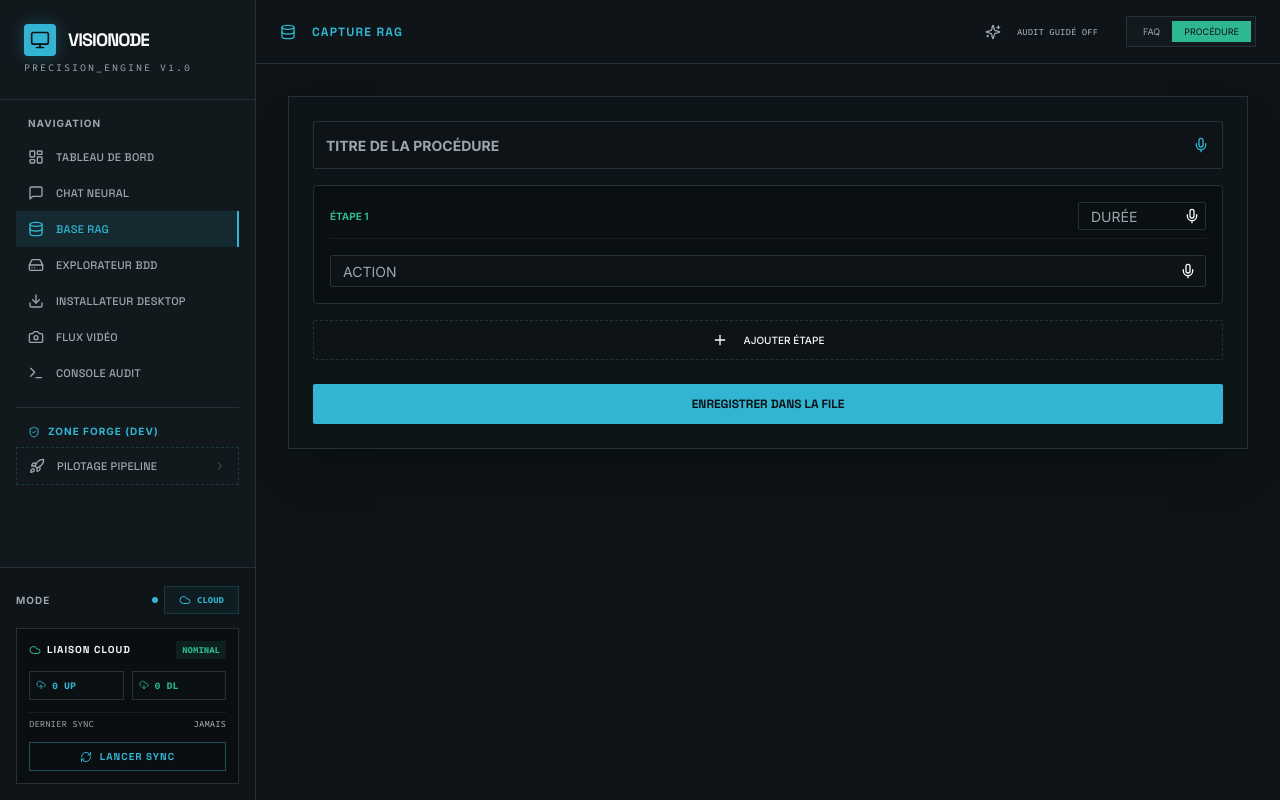
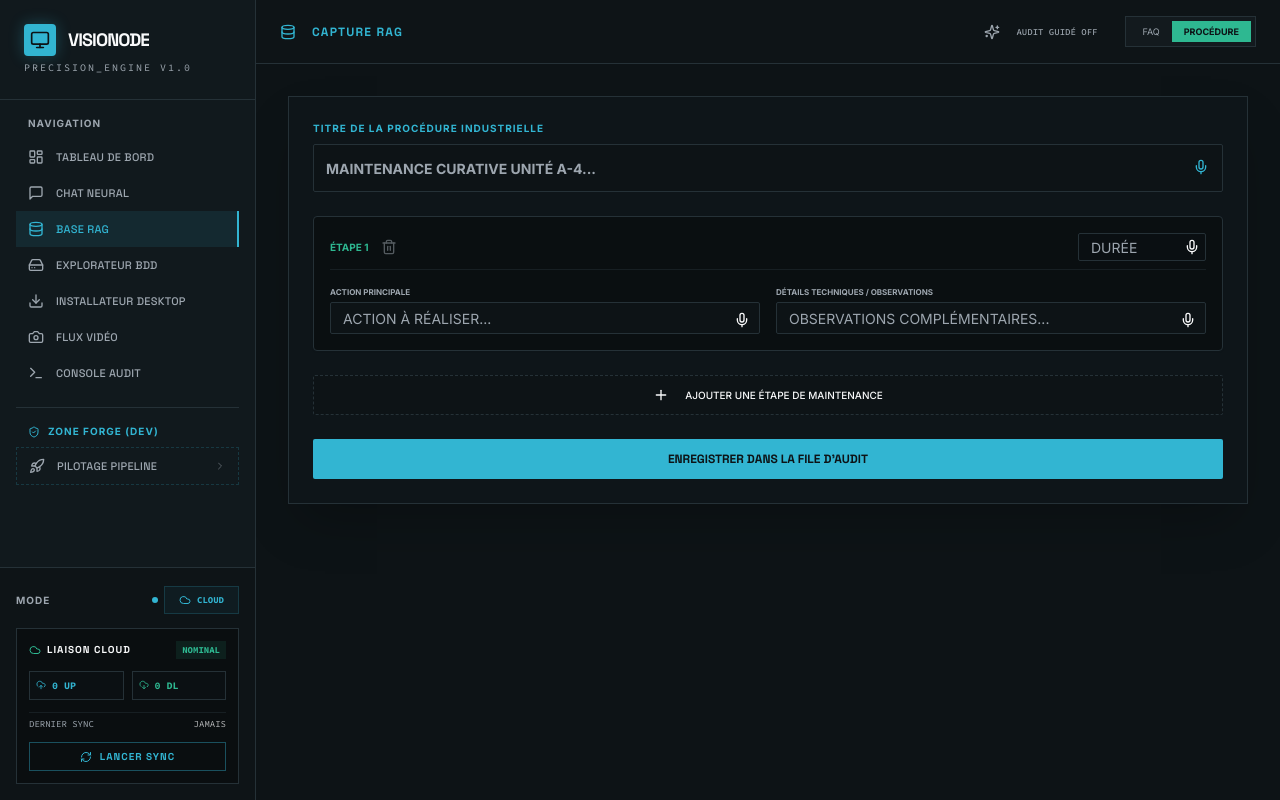
Before and after one commit to beebee-coder/cpp.sousse, a Next.js app: page /dataset in a window 1280 px wide. Both pictures are taken after a click on the button "PROCÉDURE". Built offline with nearby package versions, Linux system fonts and the light colour scheme.

Commit message:
Capture RAG : Procédure : etape manque champs d'option disparues

```diff
--- a/src/app/(dashboard)/dataset/page.tsx
+++ b/src/app/(dashboard)/dataset/page.tsx
@@ -12,7 +12,9 @@ import {
   Sparkles,
   Loader2,
   AlertTriangle,
-  Trash2
+  Trash2,
+  ChevronDown,
+  Info
 } from 'lucide-react';
 
 import { Card } from '@/components/ui/card';
@@ -29,6 +31,7 @@ interface ProcedureStep {
   id: string;
   title: string;
   duration: string;
+  description: string;
 }
 
 interface QAItem {
@@ -39,7 +42,6 @@ interface QAItem {
 }
 
 export default function DatasetPage() {
-  // --- 1. TOUS LES HOOKS AU SOMMET (ORDRE CONSTANT) ---
   const { toast } = useToast();
   const [mounted, setMounted] = useState(false);
   const [mode, setMode] = useState<'qa' | 'procedure'>('qa');
@@ -48,20 +50,18 @@ export default function DatasetPage() {
   const [answer, setAnswer] = useState('');
   const [procTitle, setProcTitle] = useState('');
   const [procSteps, setProcSteps] = useState<ProcedureStep[]>([
-    { id: '1', title: '', duration: '' }
+    { id: '1', title: '', duration: '', description: '' }
   ]);
   const [isUploading, setIsUploading] = useState(false);
   const [isGuideActive, setIsGuideActive] = useState(false);
   const [activeUIField, setActiveUIField] = useState<{ type: string, index?: number } | null>(null);
 
-  // Référence pour maintenir la liaison avec la voix sans re-rendu intempestif
   const activeVoiceFieldRef = useRef<{ type: string, index?: number } | null>(null);
 
   useEffect(() => {
     setMounted(true);
   }, []);
 
-  // Synchronisation de la ref avec l'état UI
   useEffect(() => {
     activeVoiceFieldRef.current = activeUIField;
   }, [activeUIField]);
@@ -69,8 +69,6 @@ export default function DatasetPage() {
   const handleVoiceResult = useCallback((text: string) => {
     const target = activeVoiceFieldRef.current;
     if (!target) return;
-
-    console.log(`🎙️ [DATASET_AUDIT] Injection voix dans [${target.type}${target.index !== undefined ? ':' + target.index : ''}] : ${text}`);
 
     if (target.type === 'question') {
       setQuestion(prev => prev ? `${prev} ${text}` : text);
@@ -85,13 +83,13 @@ export default function DatasetPage() {
         const s = { ...next[target.index!] };
         if (target.type === 'stepTitle') s.title = s.title ? `${s.title} ${text}` : text;
         else if (target.type === 'stepDuration') s.duration = s.duration ? `${s.duration} ${text}` : text;
+        else if (target.type === 'stepDescription') s.description = s.description ? `${s.description} ${text}` : text;
         next[target.index!] = s;
         return next;
       });
     }
   }, []);
 
-  // Paramètres voix mémoïsés pour éviter les cycles de hooks
   const voiceOptions = useMemo(() => ({
     onResult: handleVoiceResult,
     autoRestart: true,
@@ -104,7 +102,7 @@ export default function DatasetPage() {
     if (voice.error === 'not-allowed') {
       toast({
         title: "Microphone Bloqué",
-        description: "Accès refusé. Vérifiez les permissions de votre navigateur ou utilisez HTTPS.",
+        description: "Accès refusé. Vérifiez les permissions de votre navigateur.",
         variant: "destructive"
       });
     }
@@ -119,7 +117,6 @@ export default function DatasetPage() {
     } else {
       voice.stopListening();
       setActiveUIField({ type, index });
-      // Délai court pour assurer l'arrêt propre avant redémarrage sur une nouvelle cible
       setTimeout(() => {
         voice.startListening();
         if (isGuideActive) {
@@ -137,12 +134,17 @@ export default function DatasetPage() {
       setQuestion(''); setAnswer('');
     } else {
       if (!procTitle.trim()) return;
-      const details = procSteps.map((s, i) => `[ÉTAPE ${i + 1}] ${s.title} (${s.duration})`).join('\n');
+      const details = procSteps.map((s, i) => `[Étape ${i + 1}] ${s.title} (${s.duration})\n${s.description}`).join('\n\n');
       setQaItems(prev => [{ id: Date.now().toString(), type: 'procedure', label: procTitle, details }, ...prev]);
       setProcTitle('');
-      setProcSteps([{ id: Date.now().toString(), title: '', duration: '' }]);
+      setProcSteps([{ id: Date.now().toString(), title: '', duration: '', description: '' }]);
     }
-    toast({ title: "Donnée ajoutée à la file d'attente." });
+    toast({ title: "Donnée enregistrée localement." });
+  };
+
+  const removeStep = (id: string) => {
+    if (procSteps.length <= 1) return;
+    setProcSteps(prev => prev.filter(s => s.id !== id));
   };
 
   const handleFinalSubmit = async () => {
@@ -158,7 +160,7 @@ export default function DatasetPage() {
         createdAt: new Date()
       }));
       await apiClient.post('/api/sync/upload', { userId: 'admin', projectId: 'project-001', items });
-      toast({ title: "Synchronisation Réussie", description: "Le registre cloud a été mis à jour." });
+      toast({ title: "Synchronisation Cloud Terminée" });
       setQaItems([]);
     } catch (e) {
       toast({ title: "Échec Synchronisation", variant: "destructive" });
@@ -167,24 +169,17 @@ export default function DatasetPage() {
     }
   };
 
-  const removeItem = (id: string) => {
-    setQaItems(prev => prev.filter(i => i.id !== id));
-  };
-
-  // --- RENDU ---
-  if (!mounted) {
-    return (
-      <div className="flex h-screen bg-background items-center justify-center">
-        <Loader2 className="w-8 h-8 animate-spin text-primary opacity-20" />
-      </div>
-    );
-  }
-
   return (
     <div className="flex flex-col lg:flex-row h-screen bg-background overflow-hidden">
       <DashboardSidebar />
 
       <main className="flex-1 flex flex-col min-w-0 h-full overflow-y-auto terminal-scroll">
+        {!mounted ? (
+          <div className="flex-1 flex items-center justify-center">
+            <Loader2 className="w-8 h-8 animate-spin text-primary opacity-20" />
+          </div>
+        ) : (
+          <>
             <header className="h-16 border-b border-border bg-card/30 flex items-center justify-between px-6 shrink-0">
               <div className="flex items-center gap-4">
                 <div className="lg:hidden w-10" />
@@ -209,58 +204,74 @@ export default function DatasetPage() {
                   Audit Guidé {isGuideActive ? "ON" : "OFF"}
                 </Button>
                 <div className="flex bg-muted/30 p-1 rounded-sm border border-border">
-              <button onClick={() => setMode('qa')} className={cn("px-3 py-1 text-[9px] uppercase rounded-sm", mode === 'qa' ? "bg-primary text-primary-foreground" : "text-muted-foreground")}>FAQ</button>
-              <button onClick={() => setMode('procedure')} className={cn("px-3 py-1 text-[9px] uppercase rounded-sm", mode === 'procedure' ? "bg-secondary text-secondary-foreground" : "text-muted-foreground")}>Procédure</button>
+                  <button onClick={() => setMode('qa')} className={cn("px-3 py-1 text-[9px] uppercase rounded-sm transition-all", mode === 'qa' ? "bg-primary text-primary-foreground font-bold" : "text-muted-foreground hover:text-foreground")}>FAQ</button>
+                  <button onClick={() => setMode('procedure')} className={cn("px-3 py-1 text-[9px] uppercase rounded-sm transition-all", mode === 'procedure' ? "bg-secondary text-secondary-foreground font-bold" : "text-muted-foreground hover:text-foreground")}>Procédure</button>
                 </div>
               </div>
             </header>
 
-        <div className="p-4 lg:p-8 max-w-5xl mx-auto w-full space-y-6">
+            <div className="p-4 lg:p-8 max-w-5xl mx-auto w-full space-y-8">
               <Card className="p-6 border-border bg-card/50 space-y-6 rounded-sm shadow-2xl">
                 <form onSubmit={handleAddItem} className="space-y-6">
                   {mode === 'qa' ? (
                     <div className="grid grid-cols-1 md:grid-cols-2 gap-4">
                       <div className="relative">
+                        <p className="text-[10px] font-bold text-primary mb-2 uppercase tracking-widest">Symptôme / Question</p>
                         <Textarea
                           value={question}
                           onChange={(e) => setQuestion(e.target.value)}
-                      placeholder="SYMPTÔME / QUESTION..."
+                          placeholder="EX: ÉCHAUFFEMENT POMPE P-101..."
                           className={cn("h-32 bg-background font-code text-xs uppercase transition-all", activeUIField?.type === 'question' && "ring-2 ring-red-500 border-red-500 animate-pulse")}
                         />
-                    <Button type="button" variant="ghost" size="icon" onClick={() => toggleVoice('question')} className={cn("absolute top-2 right-2 h-7 w-7", activeUIField?.type === 'question' ? "text-red-500" : "text-primary")}>
+                        <Button type="button" variant="ghost" size="icon" onClick={() => toggleVoice('question')} className={cn("absolute top-8 right-2 h-7 w-7", activeUIField?.type === 'question' ? "text-red-500" : "text-primary")}>
                           {voice.isListening && activeUIField?.type === 'question' ? <MicOff className="w-3.5 h-3.5" /> : <Mic className="w-3.5 h-3.5" />}
                         </Button>
                       </div>
                       <div className="relative">
+                        <p className="text-[10px] font-bold text-secondary mb-2 uppercase tracking-widest">Résolution / Réponse</p>
                         <Textarea
                           value={answer}
                           onChange={(e) => setAnswer(e.target.value)}
-                      placeholder="RÉSOLUTION / RÉPONSE..."
+                          placeholder="EX: VÉRIFIER LUBRIFICATION PALIER 2..."
                           className={cn("h-32 bg-background font-code text-xs uppercase transition-all", activeUIField?.type === 'answer' && "ring-2 ring-red-500 border-red-500 animate-pulse")}
                         />
-                    <Button type="button" variant="ghost" size="icon" onClick={() => toggleVoice('answer')} className={cn("absolute top-2 right-2 h-7 w-7", activeUIField?.type === 'answer' ? "text-red-500" : "text-primary")}>
+                        <Button type="button" variant="ghost" size="icon" onClick={() => toggleVoice('answer')} className={cn("absolute top-8 right-2 h-7 w-7", activeUIField?.type === 'answer' ? "text-red-500" : "text-secondary")}>
                            {voice.isListening && activeUIField?.type === 'answer' ? <MicOff className="w-3.5 h-3.5" /> : <Mic className="w-3.5 h-3.5" />}
                         </Button>
                       </div>
                     </div>
                   ) : (
-                <div className="space-y-4">
+                    <div className="space-y-6">
                       <div className="relative">
+                        <p className="text-[10px] font-bold text-primary mb-2 uppercase tracking-widest">Titre de la procédure industrielle</p>
                         <Input
                           value={procTitle}
                           onChange={(e) => setProcTitle(e.target.value)}
-                      placeholder="TITRE DE LA PROCÉDURE"
+                          placeholder="MAINTENANCE CURATIVE UNITÉ A-4..."
                           className={cn("bg-background uppercase h-12 text-sm font-bold", activeUIField?.type === 'procTitle' && "ring-2 ring-red-500 border-red-500")}
                         />
-                    <Button type="button" variant="ghost" size="icon" onClick={() => toggleVoice('procTitle')} className={cn("absolute top-2.5 right-2 h-7 w-7", activeUIField?.type === 'procTitle' ? "text-red-500" : "text-primary")}>
+                        <Button type="button" variant="ghost" size="icon" onClick={() => toggleVoice('procTitle')} className={cn("absolute top-8 right-2 h-7 w-7", activeUIField?.type === 'procTitle' ? "text-red-500" : "text-primary")}>
                           <Mic className="w-3.5 h-3.5" />
                         </Button>
                       </div>
 
+                      <div className="space-y-4">
                         {procSteps.map((step, index) => (
-                    <Card key={step.id} className="p-4 border-border bg-black/30 space-y-4">
+                          <Card key={step.id} className="p-4 border-border bg-black/30 space-y-4 relative group">
                             <div className="flex justify-between items-center border-b border-border/50 pb-2">
+                              <div className="flex items-center gap-2">
                                 <span className="text-[10px] font-bold text-secondary uppercase">Étape {index + 1}</span>
+                                <Button
+                                  type="button"
+                                  variant="ghost"
+                                  size="icon"
+                                  onClick={() => removeStep(step.id)}
+                                  className="h-6 w-6 text-muted-foreground hover:text-destructive transition-colors"
+                                  disabled={procSteps.length <= 1}
+                                >
+                                  <Trash2 className="w-3 h-3" />
+                                </Button>
+                              </div>
                               <div className="relative">
                                 <Input
                                   placeholder="DURÉE"
@@ -271,60 +282,81 @@ export default function DatasetPage() {
                                 <Button type="button" variant="ghost" size="icon" onClick={() => toggleVoice('stepDuration', index)} className="absolute right-0 top-0 h-7 w-7"><Mic className="w-2.5 h-2.5" /></Button>
                               </div>
                             </div>
+
+                            <div className="grid grid-cols-1 md:grid-cols-2 gap-4">
                               <div className="relative">
+                                <p className="text-[8px] font-bold uppercase text-muted-foreground mb-1">Action Principale</p>
                                 <Input
-                          placeholder="ACTION"
+                                  placeholder="Action à réaliser..."
                                   value={step.title}
                                   onChange={(e) => { const n = [...procSteps]; n[index].title = e.target.value; setProcSteps(n); }}
                                   className={cn("h-8 text-[10px] uppercase", activeUIField?.type === 'stepTitle' && activeUIField?.index === index && "ring-1 ring-red-500")}
                                 />
-                        <Button type="button" variant="ghost" size="icon" onClick={() => toggleVoice('stepTitle', index)} className="absolute top-0.5 right-1 h-7 w-7"><Mic className="w-3 h-3" /></Button>
+                                <Button type="button" variant="ghost" size="icon" onClick={() => toggleVoice('stepTitle', index)} className="absolute top-5 right-1 h-7 w-7"><Mic className="w-3 h-3" /></Button>
+                              </div>
+                              <div className="relative">
+                                <p className="text-[8px] font-bold uppercase text-muted-foreground mb-1">Détails techniques / Observations</p>
+                                <Input
+                                  placeholder="Observations complémentaires..."
+                                  value={step.description}
+                                  onChange={(e) => { const n = [...procSteps]; n[index].description = e.target.value; setProcSteps(n); }}
+                                  className={cn("h-8 text-[10px] uppercase", activeUIField?.type === 'stepDescription' && activeUIField?.index === index && "ring-1 ring-red-500")}
+                                />
+                                <Button type="button" variant="ghost" size="icon" onClick={() => toggleVoice('stepDescription', index)} className="absolute top-5 right-1 h-7 w-7"><Mic className="w-3 h-3" /></Button>
+                              </div>
                             </div>
                           </Card>
                         ))}
-                  <Button type="button" variant="outline" onClick={() => setProcSteps([...procSteps, { id: Date.now().toString(), title: '', duration: '' }])} className="w-full border-dashed h-10 text-[10px] uppercase">
-                    <Plus className="w-3 h-3 mr-2" /> Ajouter Étape
+                      </div>
+
+                      <Button type="button" variant="outline" onClick={() => setProcSteps([...procSteps, { id: Date.now().toString(), title: '', duration: '', description: '' }])} className="w-full border-dashed h-10 text-[10px] uppercase hover:bg-secondary/5 hover:border-secondary/50">
+                        <Plus className="w-3 h-3 mr-2" /> Ajouter une étape de maintenance
                       </Button>
                     </div>
                   )}
 
-              <Button type="submit" className="w-full font-headline font-bold uppercase text-xs h-10 bg-primary">
-                Enregistrer dans la file
+                  <Button type="submit" className="w-full font-headline font-bold uppercase text-xs h-10 bg-primary hover:shadow-[0_0_15px_rgba(50,181,212,0.3)] transition-all">
+                    Enregistrer dans la file d'audit
                   </Button>
                 </form>
               </Card>
 
               {qaItems.length > 0 && (
-            <div className="space-y-3 pb-12">
+                <div className="space-y-4 pb-12 animate-in fade-in slide-in-from-bottom-4 duration-500">
                   <div className="flex justify-between items-center px-2">
                     <h3 className="text-[10px] font-bold uppercase tracking-widest text-muted-foreground flex items-center gap-2">
-                  <Layers className="w-3.5 h-3.5" /> File d'attente ({qaItems.length})
+                      <Layers className="w-3.5 h-3.5" /> Registre Provisoire ({qaItems.length} items)
                     </h3>
-                <Button onClick={handleFinalSubmit} disabled={isUploading} size="sm" className="bg-secondary text-secondary-foreground text-[9px] uppercase font-bold">
+                    <Button onClick={handleFinalSubmit} disabled={isUploading} size="sm" className="bg-secondary text-secondary-foreground text-[9px] uppercase font-bold shadow-lg">
                       {isUploading ? <Loader2 className="w-3 h-3 mr-2 animate-spin" /> : <UploadCloud className="w-3 h-3 mr-2" />}
-                  Pousser vers Cloud
+                      Pousser vers le Cloud Industriel
                     </Button>
                   </div>
 
                   <div className="grid grid-cols-1 md:grid-cols-2 gap-4">
                     {qaItems.map(item => (
-                  <Card key={item.id} className="p-4 border-border bg-card/20 relative group">
+                      <Card key={item.id} className="p-4 border-border bg-card/20 relative group hover:border-primary/30 transition-colors">
                         <Button
                           variant="ghost"
                           size="icon"
-                      onClick={() => removeItem(item.id)}
+                          onClick={() => setQaItems(prev => prev.filter(i => i.id !== item.id))}
                           className="absolute top-2 right-2 h-6 w-6 opacity-0 group-hover:opacity-100 transition-opacity text-destructive"
                         >
                           <Trash2 className="w-3 h-3" />
                         </Button>
-                    <p className="text-[10px] font-bold text-primary uppercase truncate pr-8 mb-1">{item.label}</p>
-                    <p className="text-[9px] font-code text-muted-foreground line-clamp-2 italic">{item.details}</p>
+                        <div className="flex items-center gap-2 mb-2">
+                          <span className={cn("w-1.5 h-1.5 rounded-full", item.type === 'qa' ? "bg-primary" : "bg-secondary")} />
+                          <p className="text-[10px] font-bold text-primary uppercase truncate pr-8">{item.label}</p>
+                        </div>
+                        <p className="text-[9px] font-code text-muted-foreground line-clamp-3 italic bg-black/20 p-2 rounded-sm whitespace-pre-wrap">{item.details}</p>
                       </Card>
                     ))}
                   </div>
                 </div>
               )}
             </div>
+          </>
+        )}
       </main>
     </div>
   );
--- a/src/hooks/use-voice.ts
+++ b/src/hooks/use-voice.ts
@@ -32,7 +32,6 @@ export function useVoice(options: VoiceOptions = {}) {
   const optionsRef = useRef(options);
   const hasPermissionError = useRef(false);
 
-  // Mise à jour synchronisée des options via ref pour éviter les boucles d'effet
   useEffect(() => {
     optionsRef.current = options;
   }, [options]);
@@ -72,7 +71,6 @@ export function useVoice(options: VoiceOptions = {}) {
     recognition.onend = () => {
       setState(prev => ({ ...prev, isListening: false }));
 
-      // AUTO-RESTART SECURITY: Ne pas redémarrer si arrêt manuel ou erreur critique de permission
       const shouldRestart = optionsRef.current.autoRestart &&
                            !isManuallyStopped.current &&
                            !hasPermissionError.current;
@@ -80,9 +78,7 @@ export function useVoice(options: VoiceOptions = {}) {
       if (shouldRestart) {
         try {
           recognition.start();
-        } catch (e) {
-          console.warn("[VOICE_HOOK] Échec redémarrage automatique.");
-        }
+        } catch (e) {}
       }
     };
 
@@ -90,12 +86,9 @@ export function useVoice(options: VoiceOptions = {}) {
       const err = event.error;
       if (err === 'no-speech') return;
 
-      // Gestion spécifique des permissions pour éviter le spam console et l'overlay Next.js
       if (err === 'not-allowed' || err === 'service-not-allowed') {
-        hasPermissionError.current = true; // Bloque les tentatives de redémarrage auto
-        console.warn(`[VOICE_HOOK] ⚠️ Permission microphone refusée ou indisponible (SSL requis pour Speech API).`);
-      } else {
-        console.error(`[VOICE_HOOK] ❌ Erreur système : ${err}`);
+        hasPermissionError.current = true;
+        console.warn(`[VOICE_HOOK] ⚠️ Permission microphone refusée ou indisponible.`);
       }
 
       setState(prev => ({ ...prev, error: err, isListening: false }));
@@ -123,7 +116,7 @@ export function useVoice(options: VoiceOptions = {}) {
       try {
         recognitionRef.current.start();
       } catch (e) {
-        console.warn("[VOICE_HOOK] Impossible de démarrer la reconnaissance.");
+        console.warn("[VOICE_HOOK] Échec démarrage.");
       }
     }
   }, []);
```
Also changed, not shown: public/vscode-theme.css (+9 -8 lines). Lines whose indentation alone changed are shown as unchanged.
